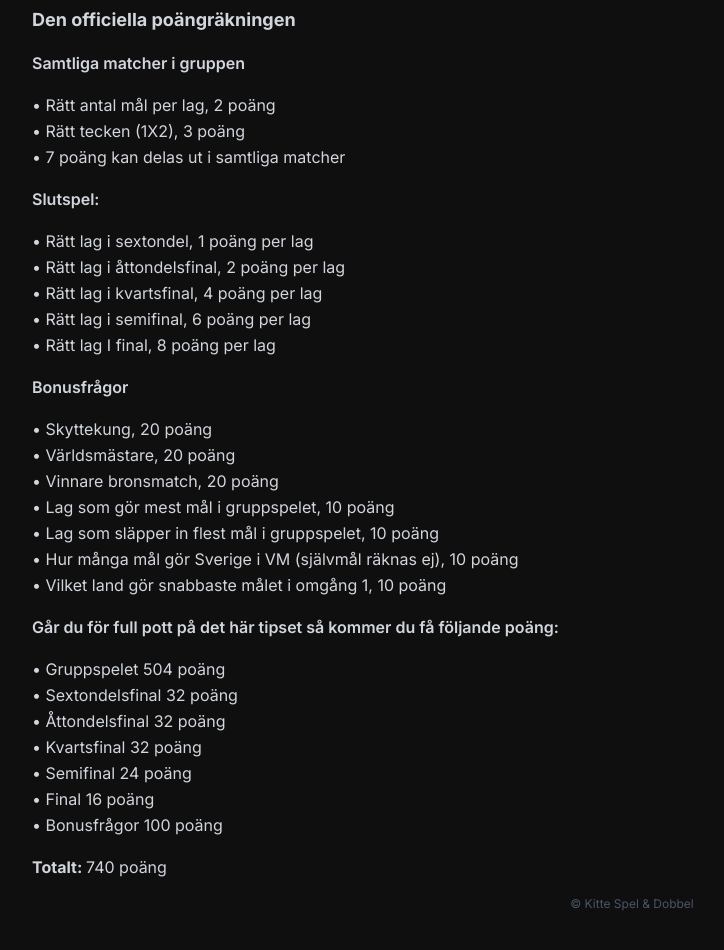
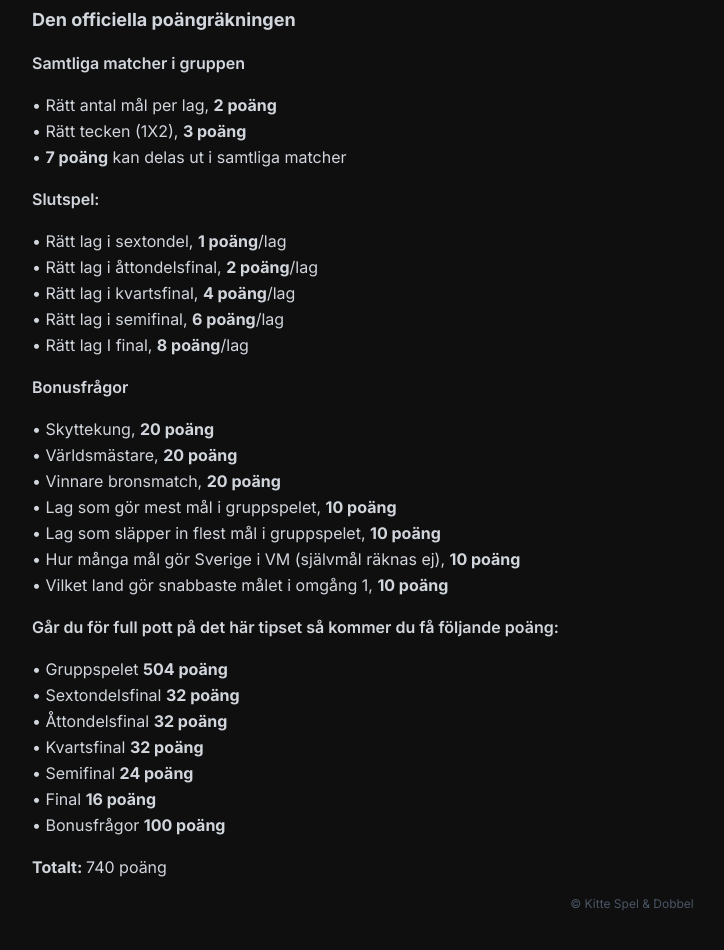
Before and after one commit to ViktorGustafssn/vmTips, a React (Vite) app: page / in a window 1280 px wide. Shown: the part 960-1910 px from the top of the page, without its empty margins (8-732 px from the left). Built offline with nearby package versions, Linux system fonts and the light colour scheme; no server answers.

Commit message:
bold på poäng

```diff
--- a/src/Home.jsx
+++ b/src/Home.jsx
@@ -139,45 +139,90 @@ function Home() {
           </p>
           <p className="mb-4 font-semibold">Samtliga matcher i gruppen</p>
           <ol>
-            <li>• Rätt antal mål per lag, 2 poäng</li>
-            <li>• Rätt tecken (1X2), 3 poäng</li>
-            <li>• 7 poäng kan delas ut i samtliga matcher</li>
+            <li>
+              • Rätt antal mål per lag, <strong>2 poäng</strong>
+            </li>
+            <li>
+              • Rätt tecken (1X2), <strong>3 poäng</strong>
+            </li>
+            <li>
+              • <strong>7 poäng</strong> kan delas ut i samtliga matcher
+            </li>
           </ol>
 
           <p className="my-4 font-semibold">Slutspel:</p>
           <ol>
-            <li>• Rätt lag i sextondel, 1 poäng per lag</li>
-            <li>• Rätt lag i åttondelsfinal, 2 poäng per lag</li>
-            <li>• Rätt lag i kvartsfinal, 4 poäng per lag</li>
-            <li>• Rätt lag i semifinal, 6 poäng per lag</li>
-            <li>• Rätt lag I final, 8 poäng per lag </li>
+            <li>
+              • Rätt lag i sextondel, <strong>1 poäng</strong>/lag
+            </li>
+            <li>
+              • Rätt lag i åttondelsfinal, <strong>2 poäng</strong>/lag
+            </li>
+            <li>
+              • Rätt lag i kvartsfinal, <strong>4 poäng</strong>/lag
+            </li>
+            <li>
+              • Rätt lag i semifinal, <strong>6 poäng</strong>/lag
+            </li>
+            <li>
+              • Rätt lag I final, <strong>8 poäng</strong>/lag{" "}
+            </li>
           </ol>
 
           <p className="my-4 font-semibold">Bonusfrågor</p>
 
           <ol>
-            <li>• Skyttekung, 20 poäng</li>
-            <li>• Världsmästare, 20 poäng</li>
-            <li>• Vinnare bronsmatch, 20 poäng</li>
-            <li>• Lag som gör mest mål i gruppspelet, 10 poäng</li>
-            <li>• Lag som släpper in flest mål i gruppspelet, 10 poäng</li>
             <li>
-              • Hur många mål gör Sverige i VM (självmål räknas ej), 10 poäng
+              • Skyttekung, <strong>20 poäng</strong>
             </li>
-            <li>• Vilket land gör snabbaste målet i omgång 1, 10 poäng</li>
+            <li>
+              • Världsmästare, <strong>20 poäng</strong>
+            </li>
+            <li>
+              • Vinnare bronsmatch, <strong>20 poäng</strong>
+            </li>
+            <li>
+              • Lag som gör mest mål i gruppspelet, <strong>10 poäng</strong>
+            </li>
+            <li>
+              • Lag som släpper in flest mål i gruppspelet,{" "}
+              <strong>10 poäng</strong>
+            </li>
+            <li>
+              • Hur många mål gör Sverige i VM (självmål räknas ej),{" "}
+              <strong>10 poäng</strong>
+            </li>
+            <li>
+              • Vilket land gör snabbaste målet i omgång 1,{" "}
+              <strong>10 poäng</strong>
+            </li>
           </ol>
           <p className="py-4 font-semibold">
             Går du för full pott på det här tipset så kommer du få följande
             poäng:
           </p>
           <ol>
-            <li>• Gruppspelet 504 poäng</li>
-            <li>• Sextondelsfinal 32 poäng</li>
-            <li>• Åttondelsfinal 32 poäng</li>
-            <li>• Kvartsfinal 32 poäng</li>
-            <li>• Semifinal 24 poäng</li>
-            <li>• Final 16 poäng</li>
-            <li>• Bonusfrågor 100 poäng</li>
+            <li>
+              • Gruppspelet <strong>504 poäng</strong>
+            </li>
+            <li>
+              • Sextondelsfinal <strong>32 poäng</strong>
+            </li>
+            <li>
+              • Åttondelsfinal <strong>32 poäng</strong>
+            </li>
+            <li>
+              • Kvartsfinal <strong>32 poäng</strong>
+            </li>
+            <li>
+              • Semifinal <strong>24 poäng</strong>
+            </li>
+            <li>
+              • Final <strong>16 poäng</strong>
+            </li>
+            <li>
+              • Bonusfrågor <strong>100 poäng</strong>
+            </li>
           </ol>
           <p className="py-4">
             <strong>Totalt: </strong>740 poäng
```
